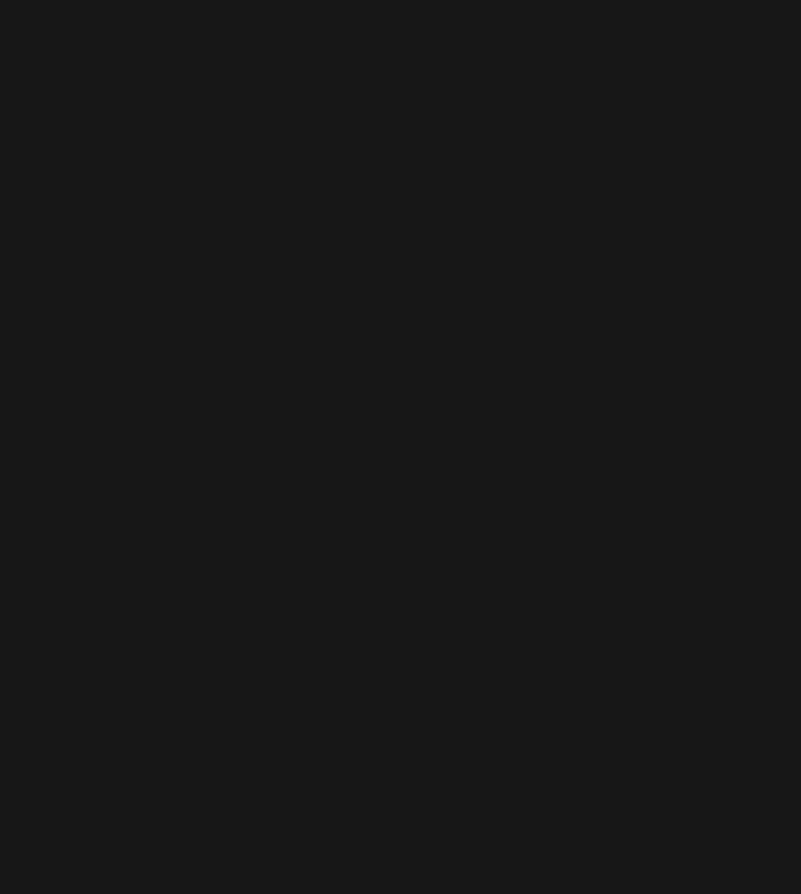
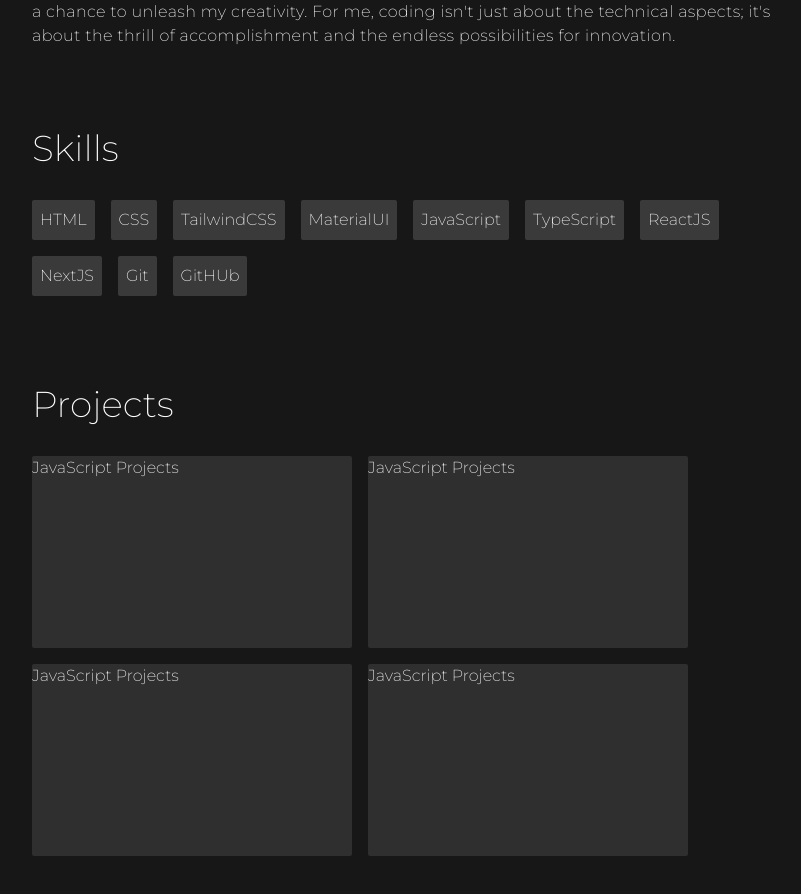
Before and after one commit to qzSeeker/PortfolioQzseeker, a React (Vite) app: page / in a window 1280 px wide. Shown: the part 820-1714 px from the top of the page, without its empty margins (224-1025 px from the left). Before the commit the page ends 800 px from the top, so only its background shows below. Built offline with nearby package versions, Linux system fonts and the light colour scheme.

Commit message:
Add Some Content

```diff
--- a/src/App.jsx
+++ b/src/App.jsx
@@ -1,6 +1,8 @@
 import './App.css'
 import AboutMe from './Components/AboutMe'
 import Hero from './Components/Hero'
+import Projects from './Components/Projects'
+import Skills from './Components/Skills'
 
 function App() {
 
@@ -9,6 +11,8 @@ function App() {
     <div className='flex flex-col justify-center items-center'>
       <Hero />
       <AboutMe />
+      <Skills />
+      <Projects />
       </div>
     </>
   )
--- a/src/Components/Hero.jsx
+++ b/src/Components/Hero.jsx
@@ -12,7 +12,7 @@ function Hero() {
           xmlns:svgjs="http://svgjs.dev/svgjs"
           viewBox="0 0 800 800"
           opacity="0.39"
-          className="absolute h-4/5 w-"
+          className="absolute h-4/5 w-full"
         >
           <defs>
             <filter
@@ -71,10 +71,10 @@ function Hero() {
           </ul>
         </div>
       </div>
-      <div className="mt-14 mb-36">
+      <div className="mt-14 mb-36 2xl:w-full sm:w-3/5">
         <h1 className="xl:text-7xl lg:text-6xl text-4xl font-extrabold text-center mb-5">Hello. I'm QzSeeker.</h1>
         <h1 className="xl:text-7xl lg:text-6xl text-4xl font-extrabold text-lime-500 text-center">Less copying, more coffee.</h1>
-        <p className="text-center mt-8 text-lg tracking-widest px-4">My passion? Learning and creating content that simplifies the complex and helps others thrive.</p>
+        <p className="text-center mt-8 text-lg tracking-wide px-4">My passion? Learning and creating content that simplifies the complex and helps others thrive.</p>
       </div>
     </>
   );
--- a/src/Components/Projects.jsx
+++ b/src/Components/Projects.jsx
@@ -1,9 +1,20 @@
 import React from 'react'
 
 function Projects() {
+  const card = (
+    <div className='h-48 w-80 rounded-sm bg-white/10'>
+        <h1 className=''>JavaScript Projects</h1>
+      </div>
+  )
   return (
-    <div>
-      <h1>Projects</h1>
+    <div className='w-3/5 flex flex-col justify-center mt-12 mb-10'>
+      <h1 className='text-4xl mb-8'>Projects</h1>
+      <div className='flex flex-wrap gap-4'>
+        {card}
+        {card}
+        {card}
+        {card}
+      </div>
     </div>
   )
 }
--- a/src/Components/Skills.jsx
+++ b/src/Components/Skills.jsx
@@ -1,11 +1,31 @@
-import React from 'react'
+import React from "react";
 
 function Skills() {
+  const skills = [
+    { id: 1, skill: "HTML" },
+    { id: 2, skill: "CSS" },
+    { id: 3, skill: "TailwindCSS" },
+    { id: 4, skill: "MaterialUI" },
+    { id: 5, skill: "JavaScript" },
+    { id: 6, skill: "TypeScript" },
+    { id: 7, skill: "ReactJS" },
+    { id: 8, skill: "NextJS" },
+    { id: 9, skill: "Git" },
+    { id: 10, skill: "GitHUb" },
+  ];
+
   return (
-    <div>
-      <h1>Skills</h1>
+    <div className="w-3/5 flex flex-col justify-center mt-20 mb-10">
+      <h1 className="text-4xl mb-8">Skills</h1>
+      <ul className="flex flex-wrap gap-4">
+        {skills.map((item) => (
+          <li key={item.id} className="bg-white/15 p-2 rounded-sm">
+            {item.skill}
+          </li>
+        ))}
+      </ul>
     </div>
-  )
+  );
 }
 
-export default Skills
+export default Skills;
```
